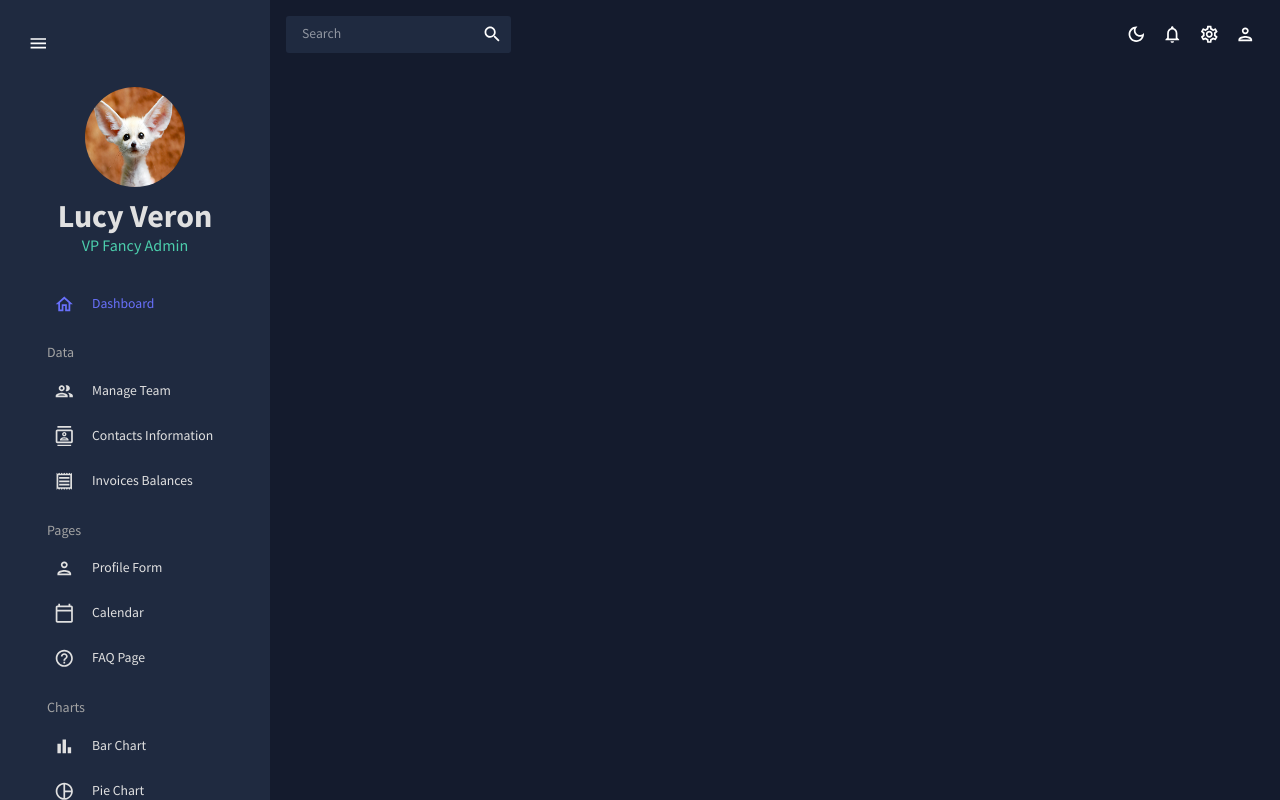
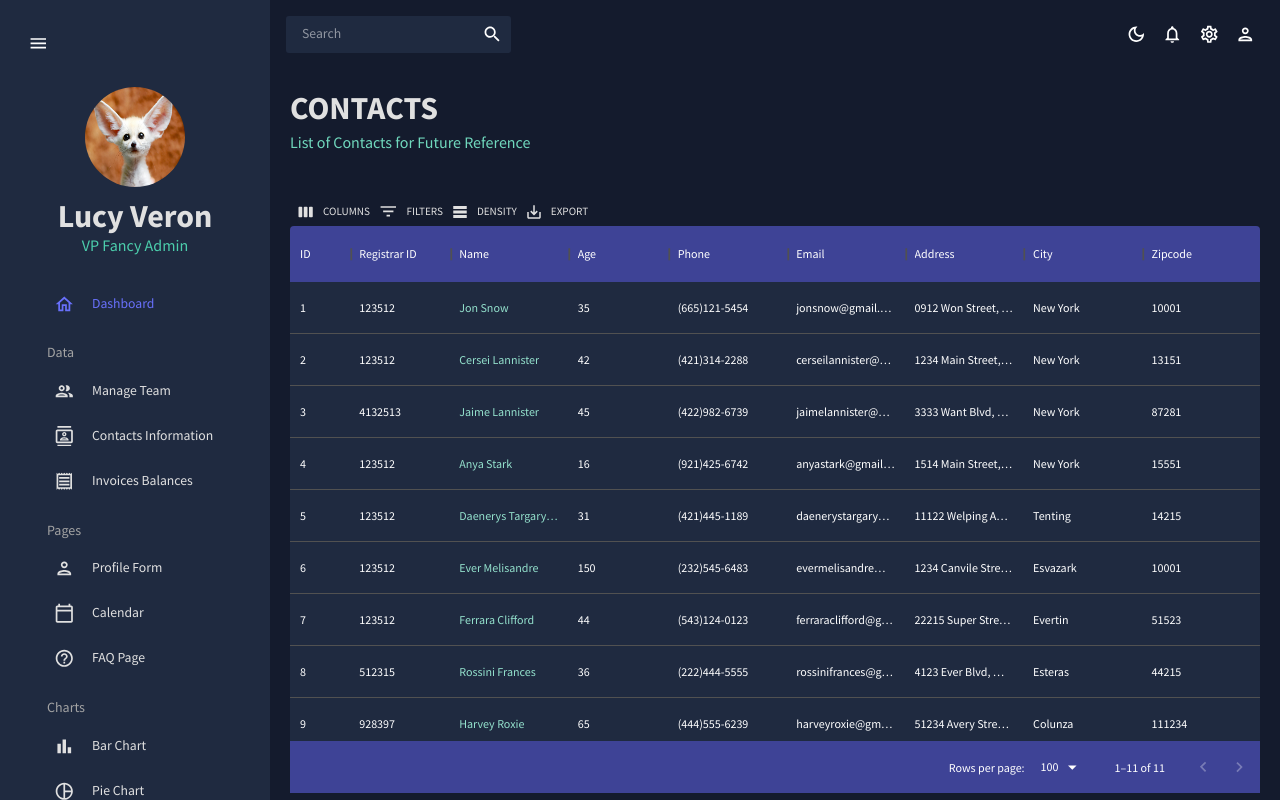
Before and after one commit to LucyVeron/react-admin, a React (Create React App) app: page /contacts in a window 1280 px wide. Built offline with nearby package versions, Linux system fonts and the light colour scheme.

Commit message:
Contacts page

```diff
--- /dev/null
+++ b/src/scenes/contacts/index.jsx
@@ -0,0 +1,64 @@
+import { Box, useTheme } from '@mui/material';
+import React from 'react'
+import { tokens } from '../../theme';
+import Header from '../../components/Header'
+import { DataGrid, GridToolbar } from '@mui/x-data-grid';
+import { mockDataContacts } from '../../data/mockData'
+
+function Contacts() {
+    const theme = useTheme();
+    const colors = tokens(theme.palette.mode);
+    const columns = [
+        { field: "id", headerName: "ID", flex: 0.5 },
+        { field: "registrarId", headerName: "Registrar ID" },
+        { field: "name", headerName: "Name", flex: 1, cellClassName: "name-column--cell" },
+        { field: "age", headerName: "Age", type: "number", headerAlign: "left", align: "left" },
+        { field: "phone", headerName: "Phone", flex: 1 },
+        { field: "email", headerName: "Email", flex: 1 },
+        { field: "address", headerName: "Address", flex: 1 },
+        { field: "city", headerName: "City", flex: 1 },
+        { field: "zipCode", headerName: "Zipcode", flex: 1 }
+    ];
+
+    return (
+        <Box m="20px">
+            <Header title="CONTACTS" subtitle="List of Contacts for Future Reference" />
+            <Box
+                m="40px 0 0 0"
+                height="75vh"
+                sx={{
+                    "& .MuiDataGrid-root": {
+                        border: "none"
+                    },
+                    "& .MuiDataGrid-cell": {
+                        borderBottom: "none",
+                    },
+                    "& .name-column--cell": {
+                        color: colors.greenAccent[300]
+                    },
+                    "& .MuiDataGrid-columnHeaders": {
+                        backgroundColor: colors.blueAccent[700],
+                        borderBottom: "none"
+                    },
+                    "& .MuiDataGrid-virtualScroller": {
+                        backgroundColor: colors.primary[400]
+                    },
+                    "& .MuiDataGrid-footerContainer": {
+                        borderTop: "none",
+                        backgroundColor: colors.blueAccent[700]
+                    },
+                    "& .MuiDataGrid-toolbarContainer .MuiButton-text": {
+                        color: `${colors.grey[100]} !important`
+                    },
+                }}>
+                <DataGrid
+                    rows={mockDataContacts}
+                    columns={columns}
+                    components={{ Toolbar: GridToolbar }}
+                />
+            </Box>
+        </Box>
+    )
+}
+
+export default Contacts
```
Also changed, not shown: src/App.js (+12 -6 lines).
